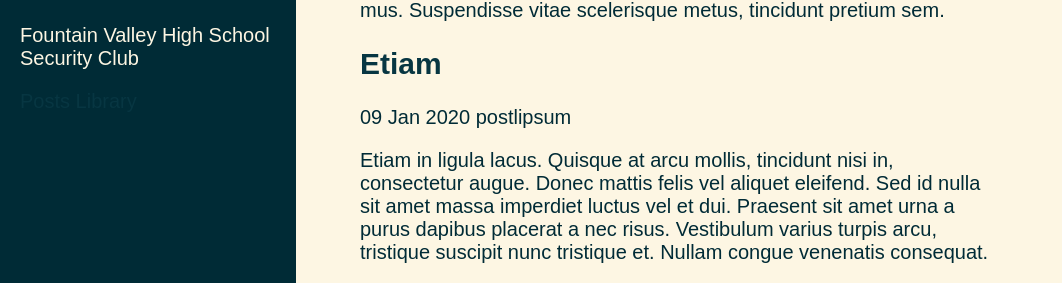
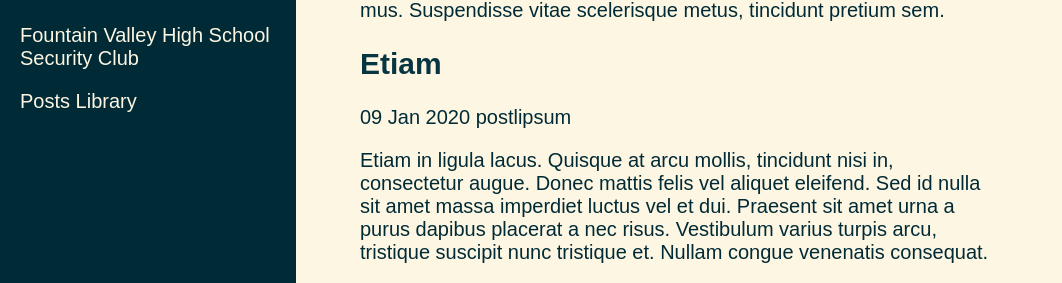
Before and after one commit to FVHSsec/fvhssec.github.io, a Jekyll site: the page built from index.md, in a window 1280 px wide. Shown: the part 335-618 px from the top of the page, without its empty margins (0-1062 px from the left). Built offline with Jekyll 4.4.1, drawn with Linux system fonts in a browser that asks for light colours.

Commit message:
overlay updated

```diff
--- a/_includes/overlay.html
+++ b/_includes/overlay.html
@@ -10,10 +10,10 @@
         </div>
 
         <nav class = "sidebar-menu">
-            <a href = "{{ site.url }}/pages/posts.html">
+            <a href = "{{ site.url }}/pages/posts.html" id = "menu-link">
                 Posts
             </a>
-            <a href = "{{ site.url }}/pages/posts.html">
+            <a href = "{{ site.url }}/pages/posts.html" id = "menu-link">
                 Library
             </a>
         </nav>
--- a/assets/css/overlay.css
+++ b/assets/css/overlay.css
@@ -20,9 +20,12 @@
     }
 }
 
+#menu-link {
+    color : var(--sol-base3);
+}
+
 .sidebar-menu {
     text-decoration : none;
-    color : var(--sol-base3);
 }
 
 .overlay-shortcut{
```
